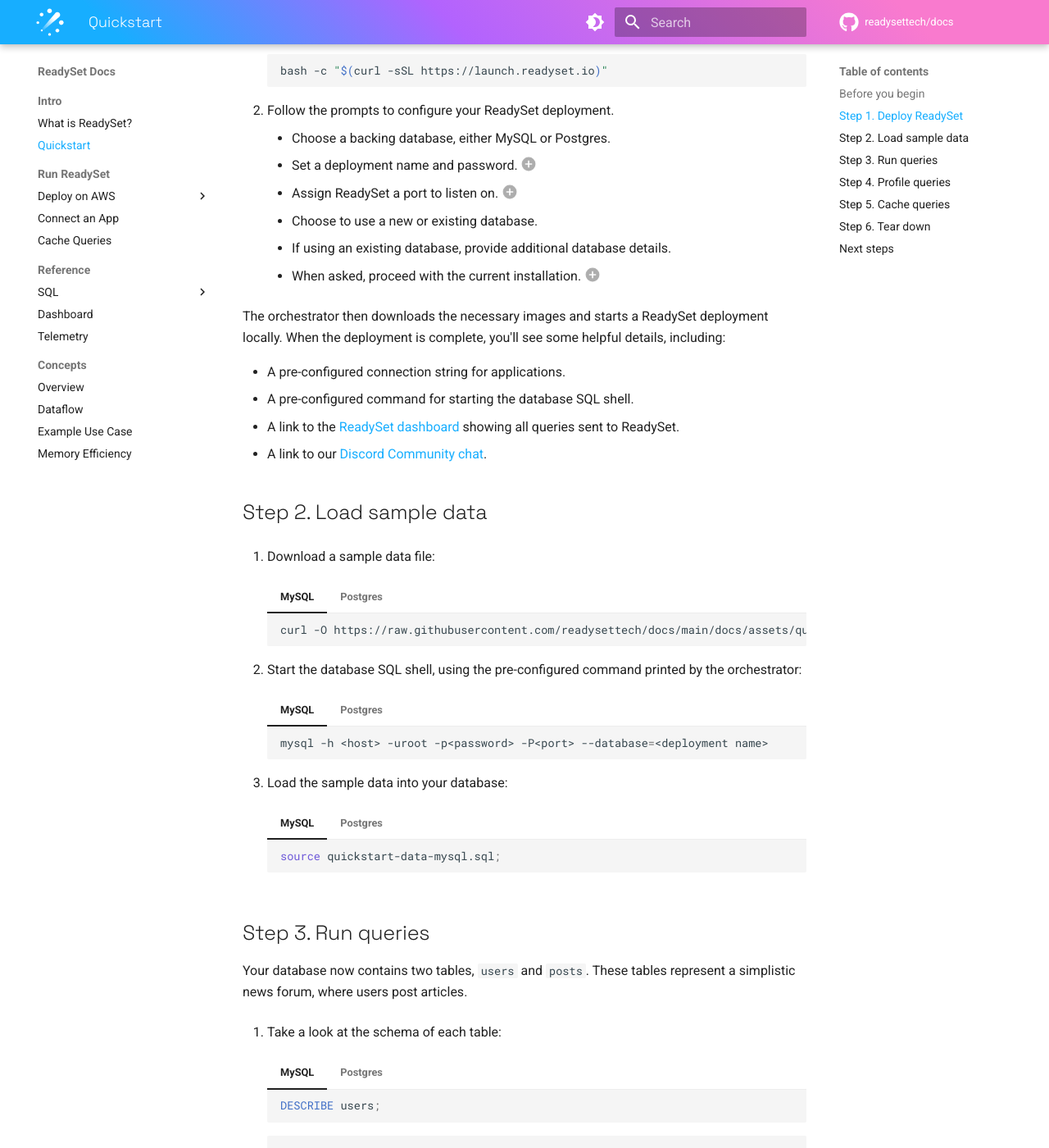
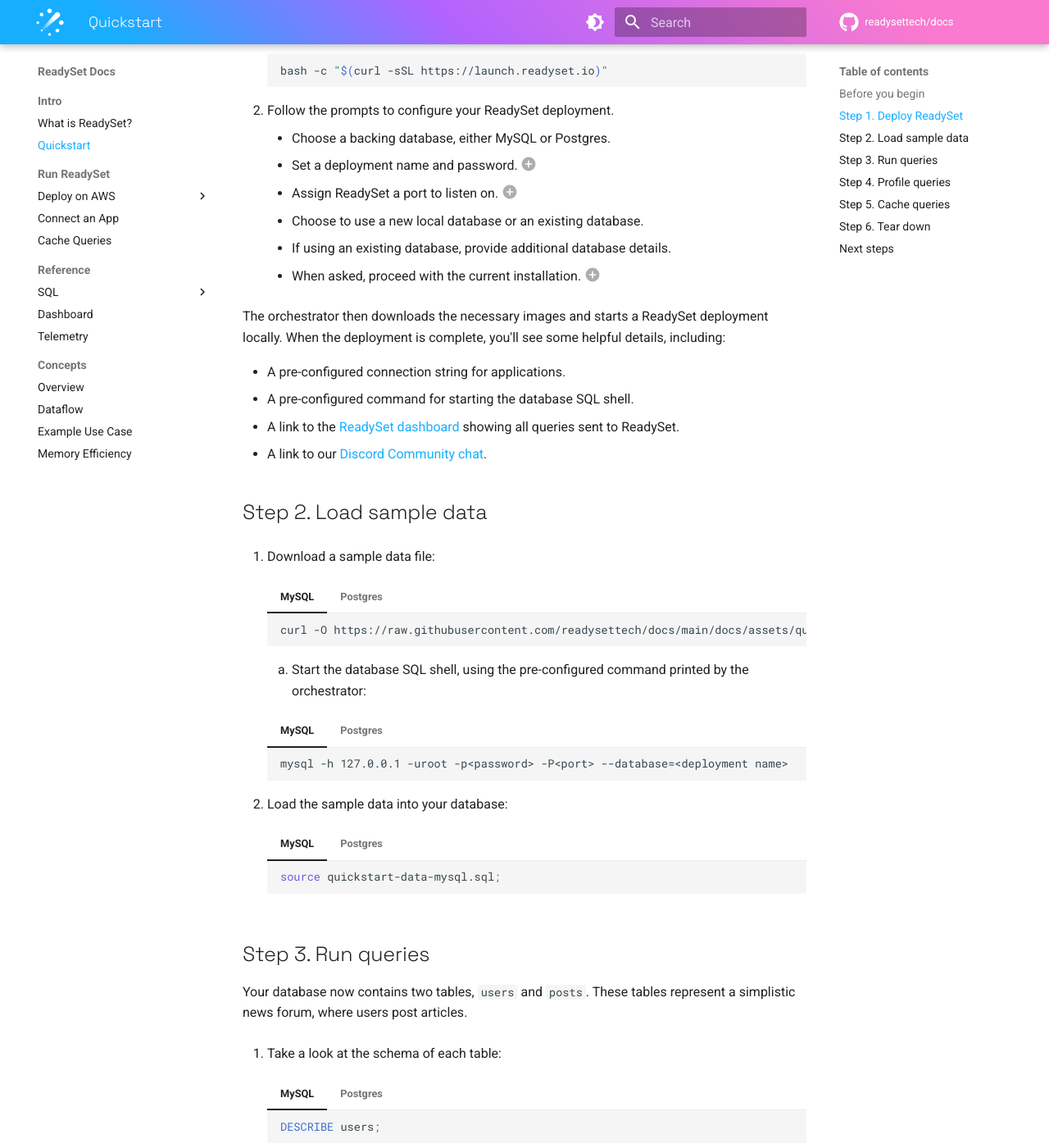
Before and after one commit to readysettech/docs-old, an MkDocs documentation site: the page built from docs/guides/quickstart.md, in a window 1280 px wide and 1400 px high, scrolled down 587 px. Shown: the whole window at 82% size. Built offline with MkDocs 1.6.1 and Material for MkDocs 9.7.7, drawn with Linux system fonts in a browser that asks for light colours; comment, search, counter and statistics services are not loaded.

Commit message:
Pre-set host in db shell connection command
This will always be 127.0.0.1 when using the orchestrator,
unlike the port, password, and deployment name, which can
be customized.

````diff
--- a/docs/guides/quickstart.md
+++ b/docs/guides/quickstart.md
@@ -40,7 +40,7 @@
     - Choose a backing database, either MySQL or Postgres.
     - Set a deployment name and password.(1)
     - Assign ReadySet a port to listen on.(2)
-    - Choose to use a new or existing database.
+    - Choose to use a new local database or an existing database.
     - If using an existing database, provide additional database details.
     - When asked, proceed with the current installation.(3)
 
@@ -80,19 +80,18 @@
         ``` sh
         curl -O https://raw.githubusercontent.com/readysettech/docs/main/docs/assets/quickstart-data-postgres.sql
         ```
-
 2. Start the database SQL shell, using the pre-configured command printed by the orchestrator:
 
     === "MySQL"
 
-        ``` sh
-        mysql -h <host> -uroot -p<password> -P<port> --database=<deployment name>
+        ```
+        mysql -h 127.0.0.1 -uroot -p<password> -P<port> --database=<deployment name>
         ```
 
     === "Postgres"
 
-        ``` sh
-        PGPASSWORD=<password> psql -h <host> -p <host> -U postgres <deployment name>
+        ```
+        PGPASSWORD=<password> psql -h 127.0.0.1 -p <port> -U postgres <deployment name>
         ```
 
 3. Load the sample data into your database:
````
